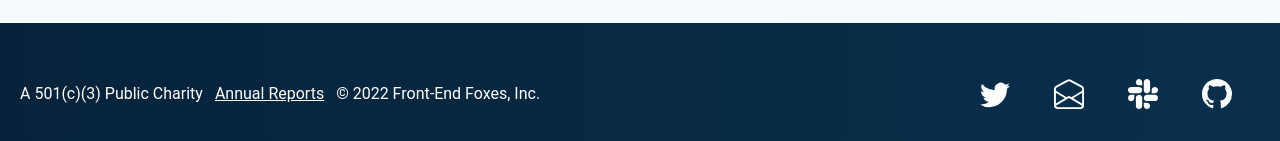
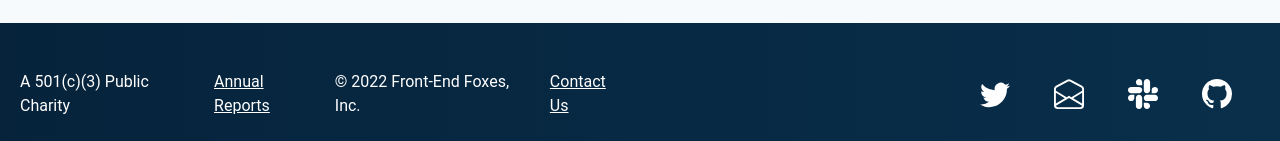
Before and after one commit to FrontEndFoxes/ff-school, a Vue app: page / in a window 1280 px wide. Shown: the part 929-1070 px from the top of the page. Built offline with nearby package versions, Linux system fonts and the light colour scheme.

Commit message:
email and news

```diff
--- a/src/components/Footer.vue
+++ b/src/components/Footer.vue
@@ -23,6 +23,11 @@
             <li class="mr-3">
               <span class="hover:text-orange-600">
                 &copy; 2022 Front-End Foxes, Inc.
+              </span>
+            </li>
+             <li class="mr-3">
+              <span class="hover:text-orange-600">
+                <a href="mailto:info@frontendfoxes.org" class="underline hover:text-orange-600">Contact Us</a>
               </span>
             </li>
           </ul>
@@ -56,8 +61,8 @@
             <li class="mr-3">
               <a
                 class="uppercase inline-block py-2 px-4 text-white no-underline"
-                href="mailto:info@frontendfoxes.org"
-                aria-label="Contact Us"
+                href="https://mailchi.mp/b7c4bc4325fb/newsletter-landing"
+                aria-label="Newsletter"
                 target="_blank"
                 rel="noopener"
               >
```
